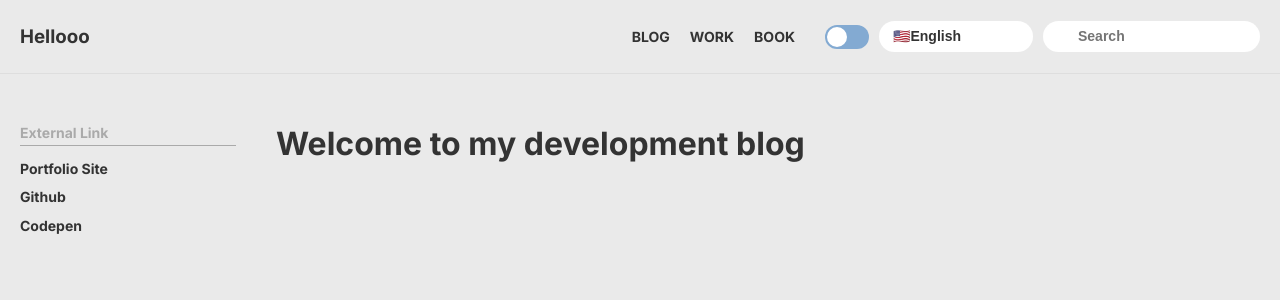
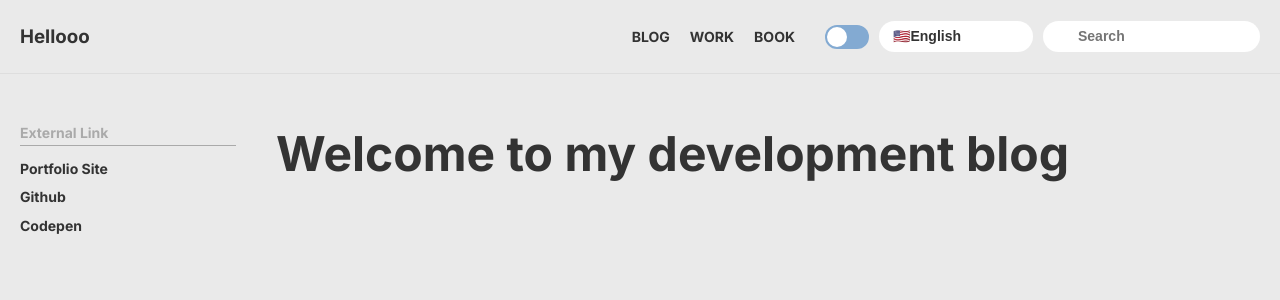
Before and after one commit to Johnyworld/devlog-legacy, a React (Create React App) app: page / in a window 1280 px wide. Shown: the top 300 px of the page. Built offline with nearby package versions, Linux system fonts and the light colour scheme.

Commit message:
Change theme font size

```diff
--- a/src/Theme/CommonTheme.ts
+++ b/src/Theme/CommonTheme.ts
@@ -32,6 +32,6 @@ export const font = {
     small: '12px',
     regular: '14px',
     medium: '16px',
-    large: '18px',
-    title: '32px',
+    large: '24px',
+    title: '48px',
 }
```
